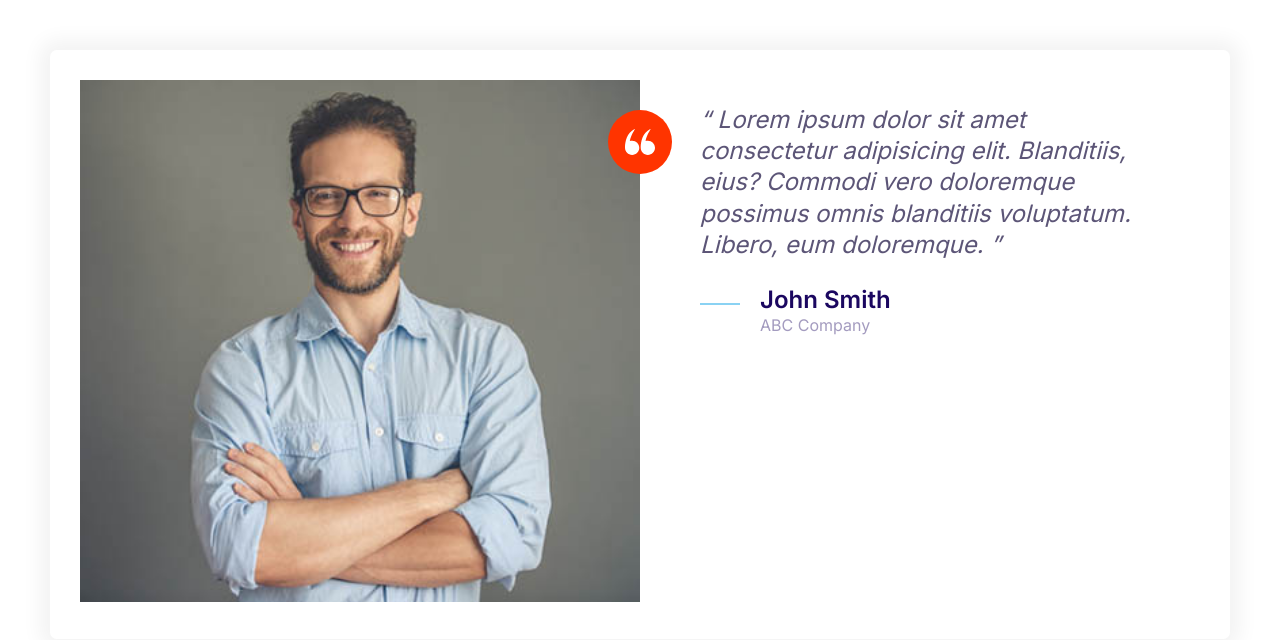
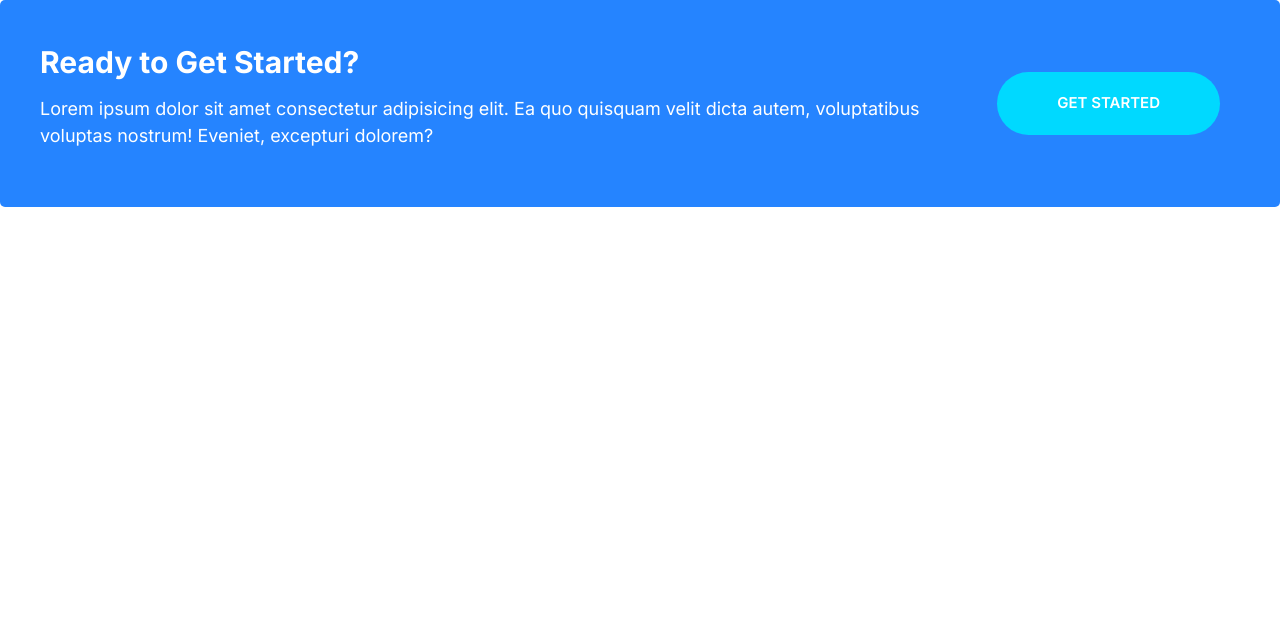
Before and after one commit to jonaszer/HTML-CSS-Website-by-Mosh-Courses, a plain HTML site: page index.html in a window 1280 px wide. Drawn offline with Linux system fonts and the light colour scheme.

Commit message:
Define callout with component in html.

```diff
--- a/css/styles.css
+++ b/css/styles.css
@@ -250,6 +250,11 @@ a {
   display: inline-block;
 }
 
+.btn--stretched {
+  padding-left: 6rem;
+  padding-right: 6rem;
+}
+
 @media screen and (min-width: 1024px) {
   .btn {
     font-size: 1.5rem;
@@ -493,3 +498,45 @@ a {
     margin-left: 6rem;
   }
 }
+
+/* Callouts */
+
+.callout {
+  padding: 4rem;
+  border-radius: 5px;
+}
+
+.callout--primary {
+  background: var(--color-primary);
+  color: #fff;
+}
+
+.callout__heading {
+  color: #fff;
+  margin-top: 0;
+  font-size: 3rem;
+}
+
+.callout .btn {
+  justify-self: center;
+  align-self: center;
+}
+
+.callout__content {
+  text-align: center;
+}
+
+@media screen and (min-width: 768px) {
+  .callout .grid--1x2 {
+    grid-template-columns: 1fr auto;
+  }
+
+  .callout__content {
+    text-align: left;
+  }
+
+  .callout .btn {
+    justify-self: start;
+    margin: 0 2rem;
+  }
+}
--- a/index.html
+++ b/index.html
@@ -14,37 +14,18 @@
     <link rel="stylesheet" href="css/normalize.css" />
     <link rel="stylesheet" href="css/styles.css" />
   </head>
-  <body style="padding: 5rem">
-    <div class="card testimonial">
+  <body>
+    <div class="callout callout--primary">
       <div class="grid grid--1x2">
-        <div class="testimonial__image">
-          <img src="images/testimonial.jpg" alt="A happy, smiling customer." />
-          <span class="icon-container icon-container--accent">
-            <svg class="icon icon--white icon--small">
-              <use xlink:href="images/sprite.svg#quotes"></use>
-            </svg>
-          </span>
+        <div class="callout__content">
+          <h2 class="callout__heading">Ready to Get Started?</h2>
+          <p>
+            Lorem ipsum dolor sit amet consectetur adipisicing elit. Ea quo
+            quisquam velit dicta autem, voluptatibus voluptas nostrum! Eveniet,
+            excepturi dolorem?
+          </p>
         </div>
-        <blockquote class="quote">
-          <p class="quote__text">
-            Lorem ipsum dolor sit amet consectetur adipisicing elit. Blanditiis,
-            eius? Commodi vero doloremque possimus omnis blanditiis voluptatum.
-            Libero, eum doloremque.
-          </p>
-          <footer>
-            <div class="media">
-              <div class="media__image">
-                <svg class="icon icon--primary quote__line">
-                  <use xlink:href="images/sprite.svg#line"></use>
-                </svg>
-              </div>
-              <div class="media__body">
-                <h3 class="media__title quote__author">John Smith</h3>
-                <p class="quote__organization">ABC Company</p>
-              </div>
-            </div>
-          </footer>
-        </blockquote>
+        <a href="" class="btn btn--secondary btn--stretched">Get Started</a>
       </div>
     </div>
   </body>
```
Also changed, not shown: components/callouts.html (added, +13 -0 lines).
